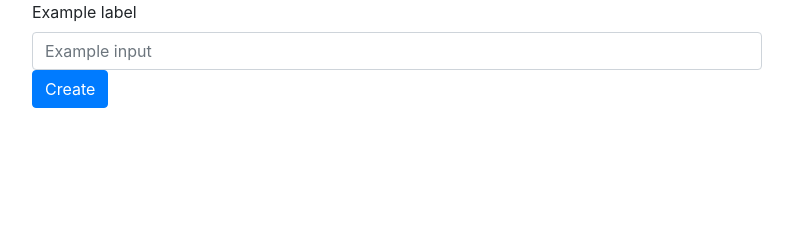
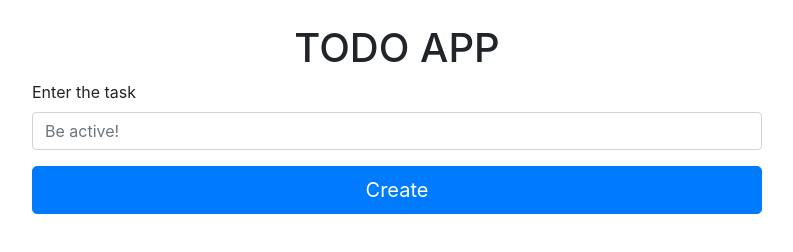
Before and after one commit to vijethvij/ToDoApp, a website: page index.html in a window 1280 px wide. Shown: the whole page, without its empty margins (243-1036 px from the left). Drawn offline with nearby package versions, Linux system fonts and the light colour scheme; no server answers.

Commit message:
Fixed all bugs

```diff
--- a/app.js
+++ b/app.js
@@ -31,6 +31,7 @@ app.get("/getTodos", (req, res) => {
 
 app.put("/:id", (req, res) => {
     const todoID = req.params.id;
+    console.log(req.body);
     const userInput = req.body;
     db.getDB()
         .collection(collection)
@@ -62,7 +63,6 @@ app.post("/add", (req, res) => {
                 res.json({ result: results, document: results.ops[0], msg: "Successfully inserted todo", error : null});
             }
         });
-
 });
 
 app.delete("/del", (req, res) => {
@@ -79,8 +79,6 @@ app.delete("/del", (req, res) => {
         });
 });
 
-
-
 db.connect((err) => {
     if (err) {
         console.log("Unable to connect db");
--- a/index.html
+++ b/index.html
@@ -15,15 +15,16 @@
 
 <body>
     <div class="container">
-        <div class="row">
+        <div class="row mt-4">
             <div class="col-lg-2"></div>
             <div class="col-lg-8">
+                <h1 class="text-center">TODO APP</h1>
                 <form id="form">
                     <div class="form-group">
-                        <label for="todo">Example label</label>
+                        <label for="todo">Enter the task</label>
                         <input type="text" required="true" class="form-control" id="todoUserInput"
-                            placeholder="Example input" />
-                        <button type="submit" class="btn btn-primary">Create</button>
+                            placeholder="Be active!" />
+                        <button type="submit" class="btn btn-primary btn-lg btn-block mt-3">Create</button>
                     </div>
                 </form>
             </div>
--- a/logic.js
+++ b/logic.js
@@ -4,7 +4,7 @@ $(document).ready(() => {
     const todoUserInput = $("#todoUserInput");
 
     const getTodos = () => {
-        console.log("In gt todos");
+        console.log("In get todos");
         fetch("/getTodos", { method: "GET" })
             .then((response) => {
                 return response.json();
--- a/package.json
+++ b/package.json
@@ -12,7 +12,6 @@
   "license": "ISC",
   "dependencies": {
     "express": "^4.17.1",
-    "joi": "^17.4.0",
     "mongodb": "^3.6.9",
     "nodemon": "^2.0.7",
     "path": "^0.12.7"
```
Also changed, not shown: 1 other file. Lines whose indentation alone changed are shown as unchanged.
